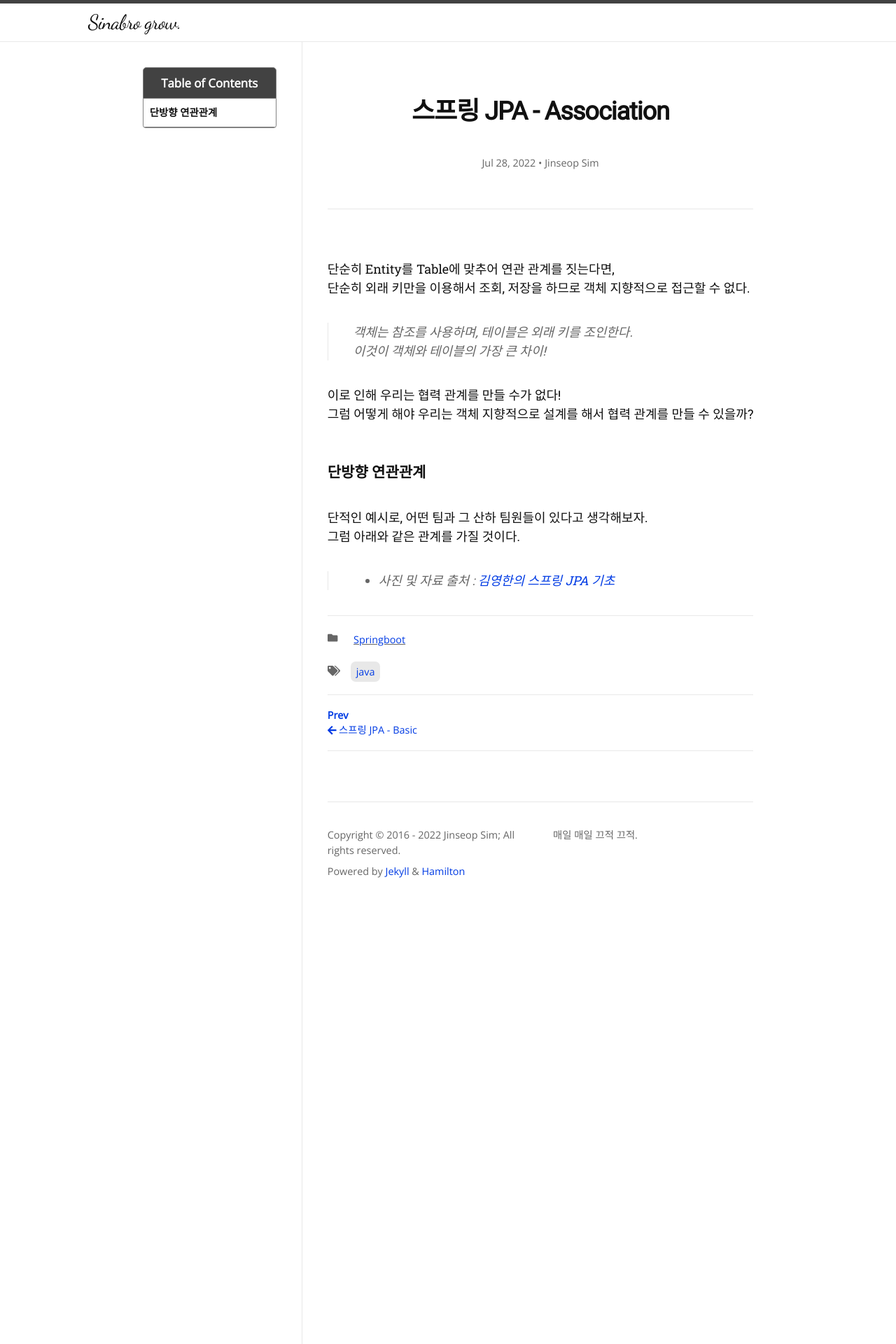
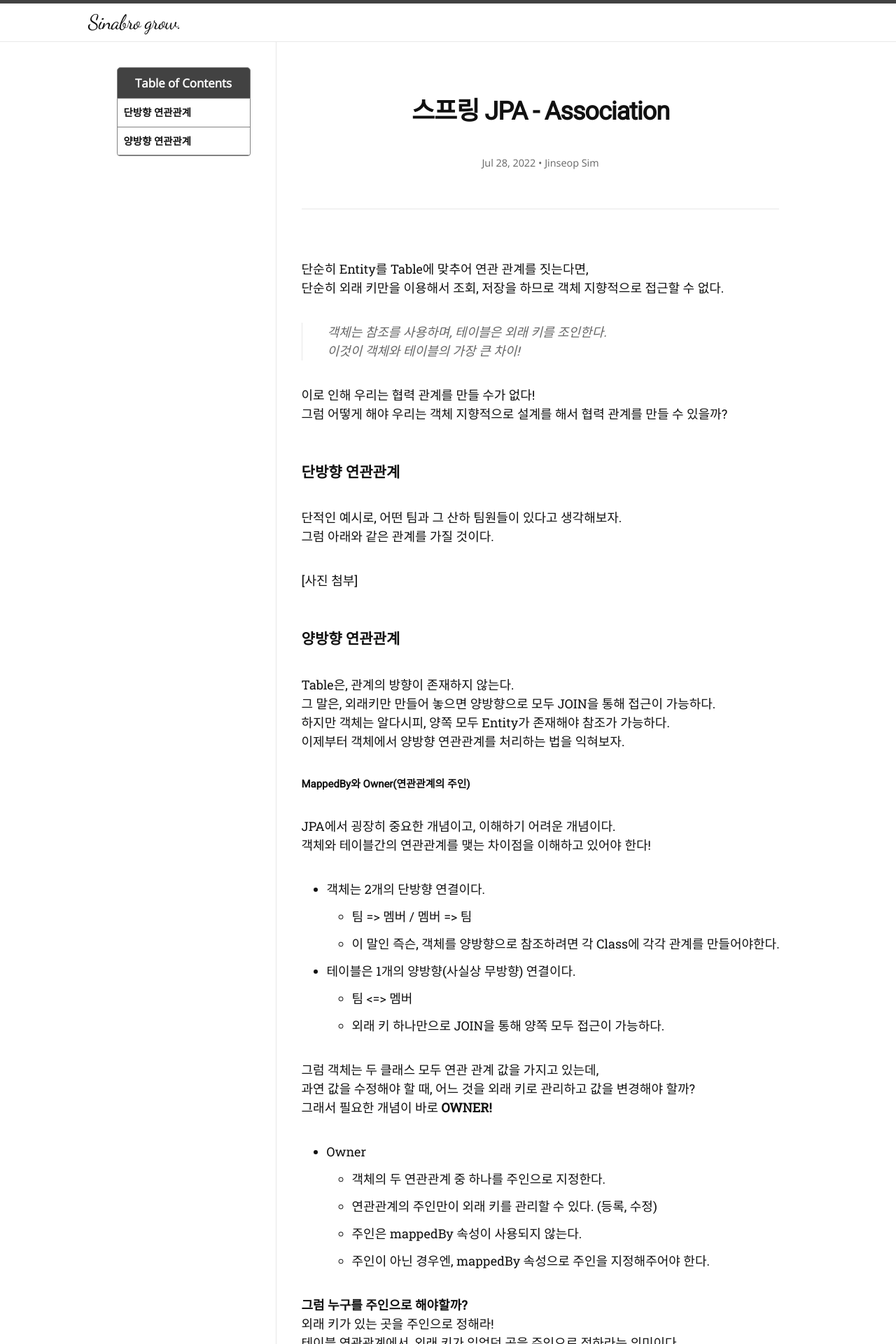
Before and after one commit to Jinseop-Sim/Jinseop-Sim.github.io, a Jekyll site: the page built from _posts/2022-07-28-JPA-association.md, in a window 1280 px wide. Shown: the top 1920 px of the page at 70% size. Built offline with Jekyll 4.4.1, drawn with Linux system fonts in a browser that asks for light colours; nearby versions of some CDN libraries; some web fonts are replaced; some of the changed text lies outside the part shown.

Commit message:
modify post

```diff
--- a/_posts/2022-07-28-JPA-association.md
+++ b/_posts/2022-07-28-JPA-association.md
@@ -20,4 +20,42 @@ toc: true
 단적인 예시로, 어떤 팀과 그 산하 팀원들이 있다고 생각해보자.
 그럼 아래와 같은 관계를 가질 것이다.
 
+[사진 첨부]
+
+### 양방향 연관관계
+Table은, 관계의 방향이 존재하지 않는다.
+그 말은, 외래키만 만들어 놓으면 양방향으로 모두 JOIN을 통해 접근이 가능하다.
+하지만 객체는 알다시피, 양쪽 모두 Entity가 존재해야 참조가 가능하다.
+이제부터 객체에서 양방향 연관관계를 처리하는 법을 익혀보자.
+
+##### MappedBy와 Owner(연관관계의 주인)
+JPA에서 굉장히 중요한 개념이고, 이해하기 어려운 개념이다.
+객체와 테이블간의 연관관계를 맺는 차이점을 이해하고 있어야 한다!
+
+- 객체는 2개의 단방향 연결이다.
+  - 팀 => 멤버 / 멤버 => 팀
+  - 이 말인 즉슨, 객체를 양방향으로 참조하려면 각 Class에 각각 관계를 만들어야한다.
+- 테이블은 1개의 양방향(사실상 무방향) 연결이다.
+  - 팀 <=> 멤버
+  - 외래 키 하나만으로 JOIN을 통해 양쪽 모두 접근이 가능하다.
+
+그럼 객체는 두 클래스 모두 연관 관계 값을 가지고 있는데,
+과연 값을 수정해야 할 때, 어느 것을 외래 키로 관리하고 값을 변경해야 할까?
+그래서 필요한 개념이 바로 __OWNER!__
+
+- Owner
+  - 객체의 두 연관관계 중 하나를 주인으로 지정한다.
+  - 연관관계의 주인만이 외래 키를 관리할 수 있다. (등록, 수정)
+  - 주인은 mappedBy 속성이 사용되지 않는다.
+  - 주인이 아닌 경우엔, mappedBy 속성으로 주인을 지정해주어야 한다.
+
+__그럼 누구를 주인으로 해야할까?__
+외래 키가 있는 곳을 주인으로 정해라!
+테이블 연관관계에서, 외래 키가 있었던 곳을 주인으로 정하라는 의미이다.
+보통, 일대 다 관계에서 항상 외래 키가 존재하는 곳이 "다"의 입장이다.
+이 때, 무조건 "다"의 입장인 곳이 연관관계의 주인이 되는 것이 깔끔하다!
+
+그리고 반드시 연관관계의 주인에는 값을 입력해 줄 것!
+그리고 순수 객체 상태를 고려해서 항상 양쪽 모두 값을 설정할 것!
+
 > - 사진 및 자료 출처 : [김영한의 스프링 JPA 기초](https://www.inflearn.com/course/ORM-JPA-Basic/dashboard)
```
